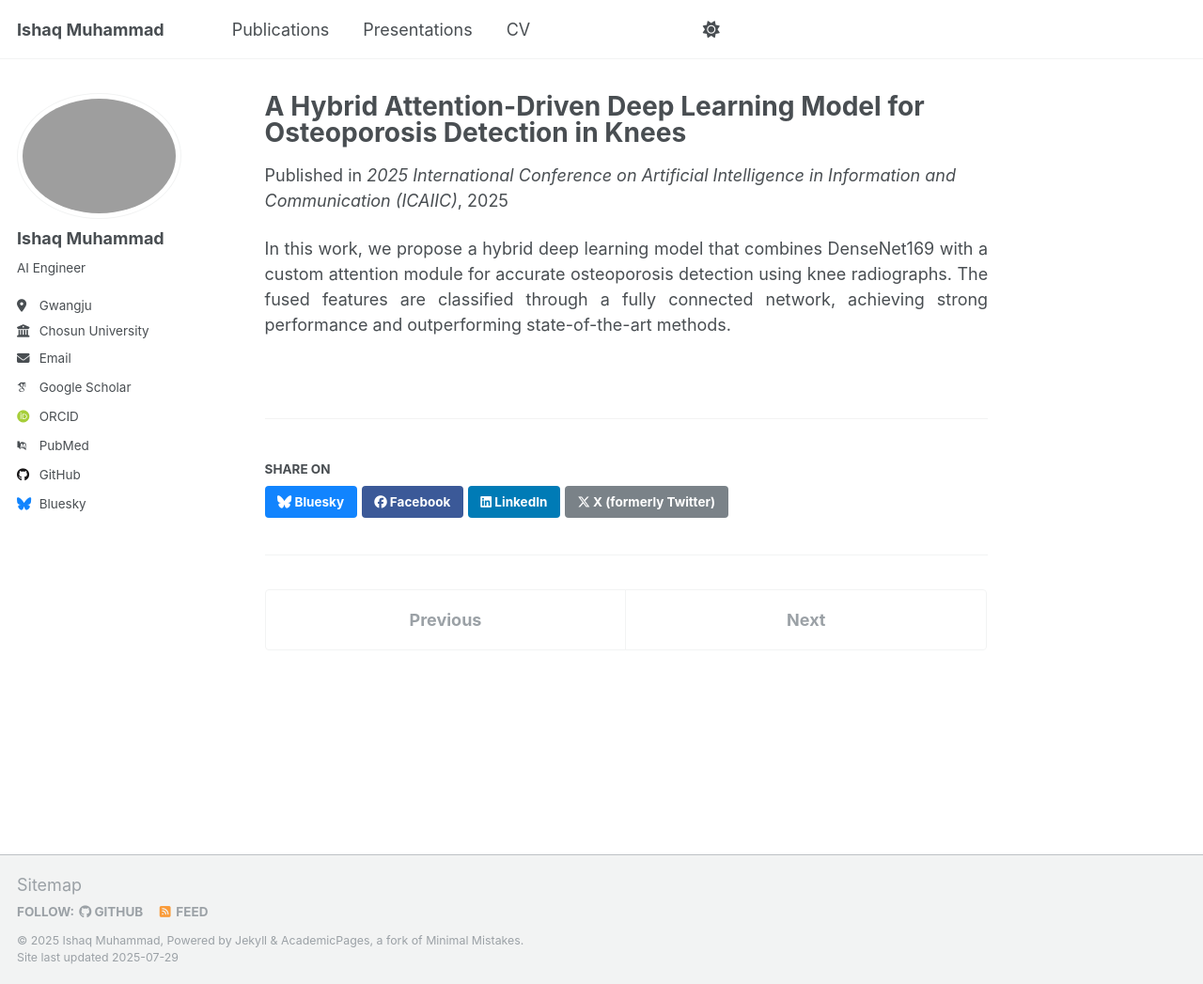
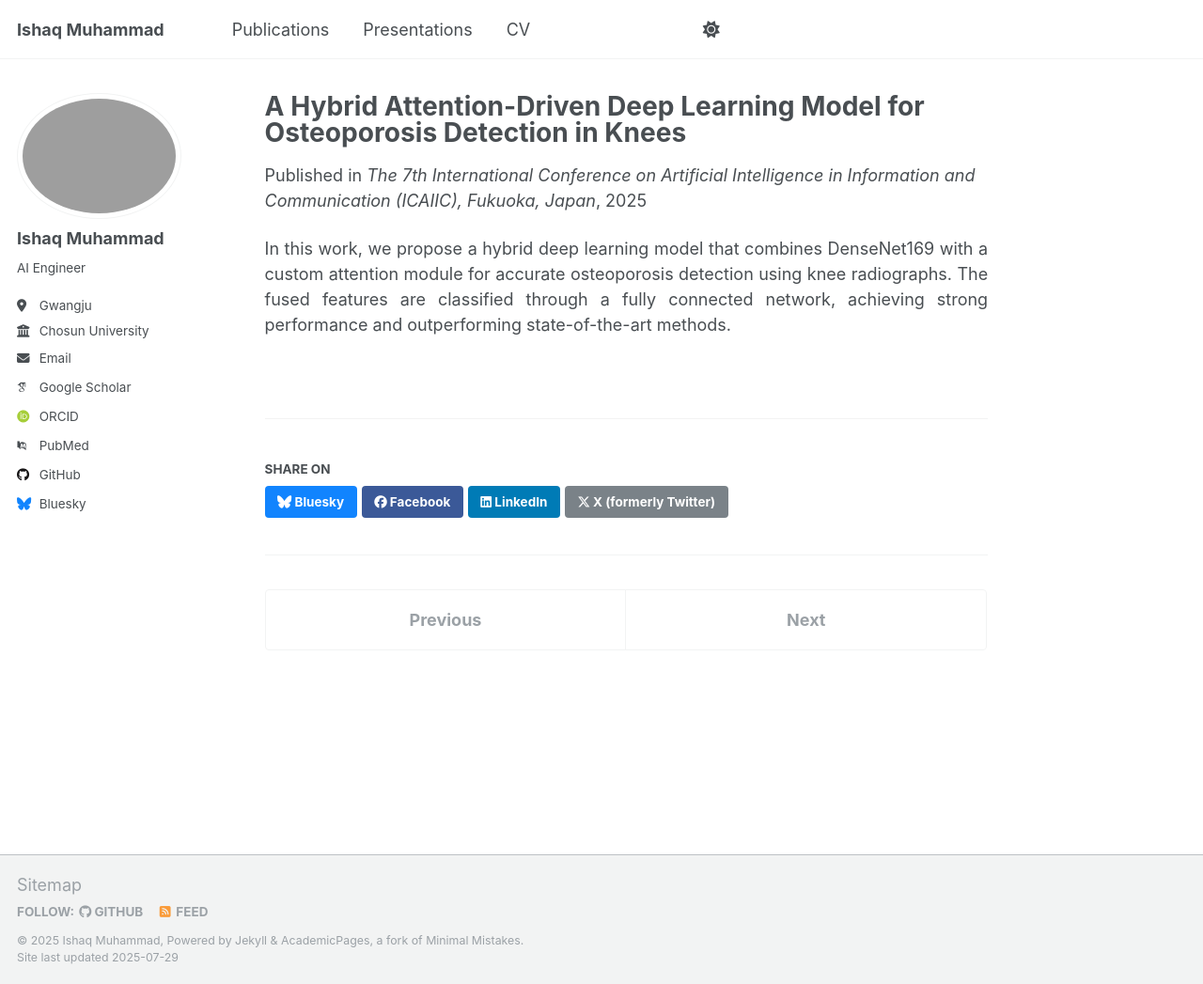
Before and after one commit to IshaqMKhan/IshaqMKhan.github.io, a Jekyll site: the page built from _publications/2025-06-08-paper-title-number-5.md, in a window 1280 px wide and 1047 px high. Shown: the whole window at 94% size. Built offline with Jekyll 4.4.1, drawn with Linux system fonts in a browser that asks for light colours; some web fonts are replaced; a script that is not in the unit is left out.

Commit message:
Update 2025-06-08-paper-title-number-5.md

```diff
--- a/_publications/2025-06-08-paper-title-number-5.md
+++ b/_publications/2025-06-08-paper-title-number-5.md
@@ -4,8 +4,8 @@ collection: publications
 category: conferences
 permalink: /publication/2025-02-18-hybrid-attention-osteoporosis
 date: 2025-02-18
-venue: '2025 International Conference on Artificial Intelligence in Information and Communication (ICAIIC)'
-status: 'Published'
+venue: 'The 7th International Conference on Artificial Intelligence in Information and Communication (ICAIIC), Fukuoka, Japan'
+status: ''
 authors: 'Ishaq Muhammad and Bumshik Lee'
 doi: 'https://doi.org/10.1109/ICAIIC64266.2025.10920829'
 ---
```
